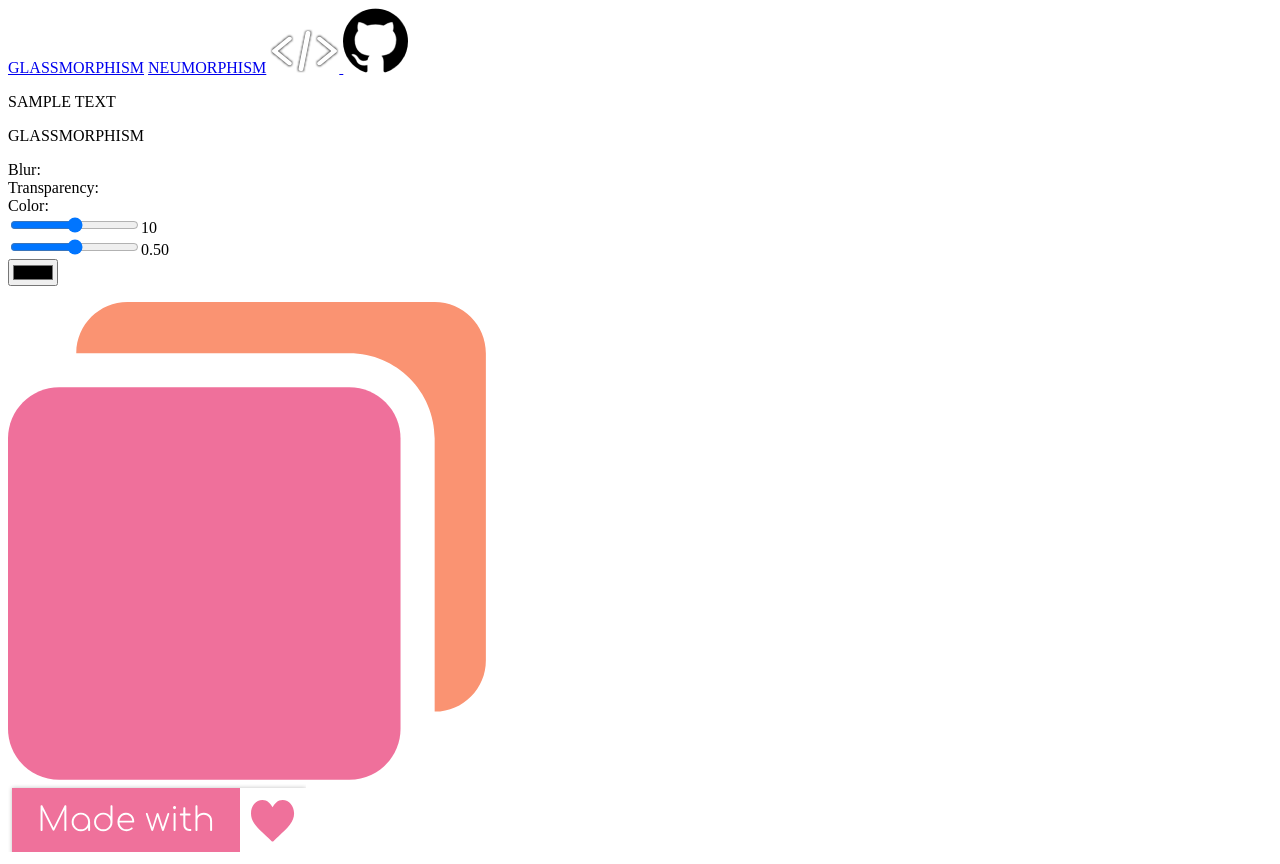
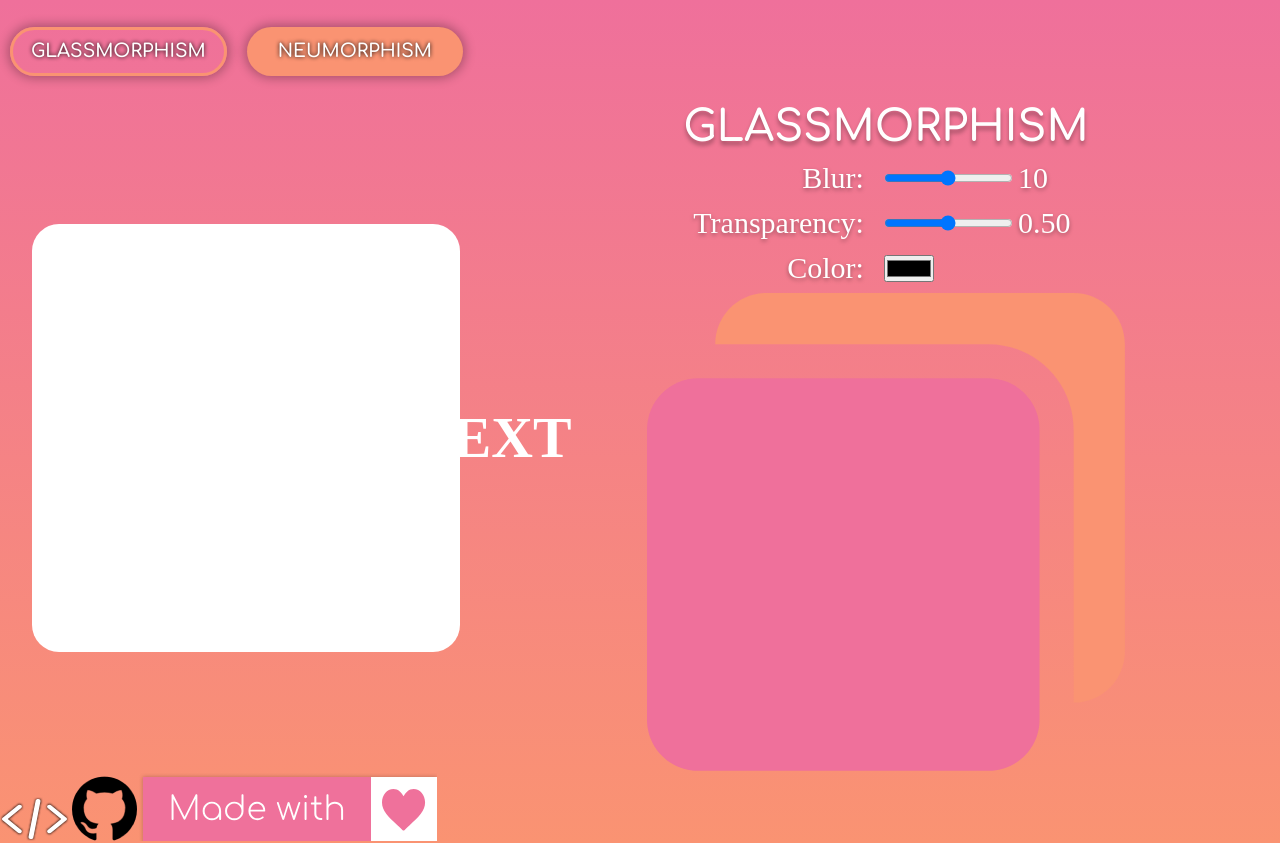
Before and after one commit to inomag/UI-UX-Components, a website: page src/index.html in a window 1280 px wide. After the commit the page ends 843 px from the top, so only its background shows below. Drawn offline with Linux system fonts and the light colour scheme.

Commit message:
Updated Glassmorphism

```diff
--- a/src/index.html
+++ b/src/index.html
@@ -4,30 +4,24 @@
     <meta charset="UTF-8">
     <meta name="viewport" content="width=device-width, initial-scale=1.0">
     <title>Visual Trends</title>
+    <link rel="preconnect" href="https://fonts.gstatic.com">
+    <link href="https://fonts.googleapis.com/css2?family=Comfortaa:wght@300;400;500;600&display=swap" rel="stylesheet">
     <link rel="stylesheet" href="style.css">
 </head>
-<body>
+<body id="body1">
     <header id="header1">
         <span id="nav1Active"><a href="#">GLASSMORPHISM</a></span>
         <span id="nav1Inactive"><a href="#">NEUMORPHISM</a></span>
-        <span>
-            <a href="#">
-                <img src="../assets/code-w.svg" alt="Source Code">
-            </a>
-            <a href="#">
-                <img src="../assets/github 1.png" alt="Github">
-            </a>
-        </span>
     </header>
-    <section>
-        <div>
-            <p>SAMPLE TEXT</p>
+    <section id="sec1">
+        <div id="example1">
+            <p id="text">SAMPLE TEXT</p>
             <div id="box1"></div>
         </div>
-        <div>
+        <div id="mainBody1">
             <div id="main1">
                 <p>GLASSMORPHISM</p>
-                <div>
+                <div id="controlMenu1">
                     <div class="controlText1">
                         <div>Blur:</div>
                         <div>Transparency:</div>
@@ -47,6 +41,14 @@
         </div>
     </section>
     <footer>
+        <span id="social1">
+            <a href="#">
+                <img src="../assets/code-w.svg" alt="Source Code">
+            </a>
+            <a href="#">
+                <img src="../assets/github 1.png" alt="Github">
+            </a>
+        </span>
         <img src="../assets/badge-w.svg">
     </footer>
 
--- a/src/style.css
+++ b/src/style.css
@@ -0,0 +1,135 @@
+*,
+*::after,
+*::before{
+    margin: 0;
+    padding: 0;
+    box-sizing: border-box;
+}
+:root{
+    font-size: 62.5%;
+}
+a{
+    color: inherit;
+    text-decoration: none;
+}
+#body1{
+    background: linear-gradient(180deg, #EF709B 0%, #FA9372 100%);
+}
+#header1{
+    height: 12.79vh;
+    display: flex;
+    flex-direction: row;
+    align-items: center;
+}
+#nav1Active,
+#nav1Inactive{
+    font-size: calc(1rem + 00.6667vw);
+    height: calc(3.25vh + 1.8vw);
+    width: calc(150px + 5.2vw);
+    font-family: 'Comfortaa';
+    font-style: normal;
+    font-weight: bold;
+    line-height: 22px;
+    display: flex;
+    justify-content: center;
+    align-items: center;
+    text-align: center;
+    color: #FFFFFF;
+    text-shadow: 0px 0px 4px #000000;
+    margin: 0 10px;
+    cursor: pointer;
+    border-radius: 5.18vw;
+}
+#nav1Active{
+    border: 3px solid #FA9372;
+    box-shadow: 0px 0px 11px 2px rgba(0, 0, 0, 0.30);
+}
+#nav1Inactive{
+    background: #FA9372;
+    box-shadow: 0px 0px 11px 2px rgba(0, 0, 0, 0.30);
+}
+
+#sec1{
+    display: flex;
+    flex-direction: row;
+}
+#example1{
+    margin: 15px 2.5vw;
+    display: flex;
+    align-items: center;
+    justify-content: center;
+}
+#text{
+    font-size: calc(4.5rem + 1vw);
+    font-weight: 800;
+    color:white;
+    position: absolute;
+    left: 160px;
+}
+#box1{
+    width: calc(300px + 10vw);
+    height: calc(300px + 10vw);
+    aspect-ratio: 1;
+    background: #FFFFFF;
+    border-radius: 27px;
+}
+
+#mainBody1{
+    display: flex;
+    flex-direction: column;
+    align-items: center;
+    justify-content: center;
+    margin: auto;
+}
+#main1 p{
+    font-family: 'Comfortaa';
+    font-style: normal;
+    font-weight: bold;
+    font-size: calc(3.4rem + 0.7vw);
+    line-height: 51px;
+    display: flex;
+    align-items: center;
+    text-align: center;
+    color: #FFFFFF;
+    text-shadow: 0px 4px 4px rgba(0, 0, 0, 0.30);
+}
+#controlMenu1{
+    display: flex;
+    flex-direction: row;
+}
+.controlText1 div,
+.controls1 div{
+    height: 40px;
+    display: flex;
+    align-items: center;
+    margin: 5px 10px;
+}
+.controlText1 div{
+    justify-content: flex-end;
+    font-size: 3rem;
+    color: #FFFFFF;
+    text-shadow: 0px 2px 4px rgba(0, 0, 0, 0.35);
+}
+.controls1 div{
+    font-size: 3rem;
+    color: #FFFFFF;
+    text-shadow: 0px 2px 4px rgba(0, 0, 0, 0.35);
+}
+.controls1 div span{
+    margin: auto 5px;
+}
+
+/* #social1{
+    position: absolute;
+    right: 6vw;
+    display: inline-flex;
+    align-items: center;
+    justify-content: center;
+}
+#social1 img{
+    width: 50px;
+    height: auto;
+    margin: auto 10px;
+} */
+
+/* FOR MEDIA QUERY CHANGE FLEX-DIRECTION OF SEC1 & SEC2 TO COLUMN*/
```
